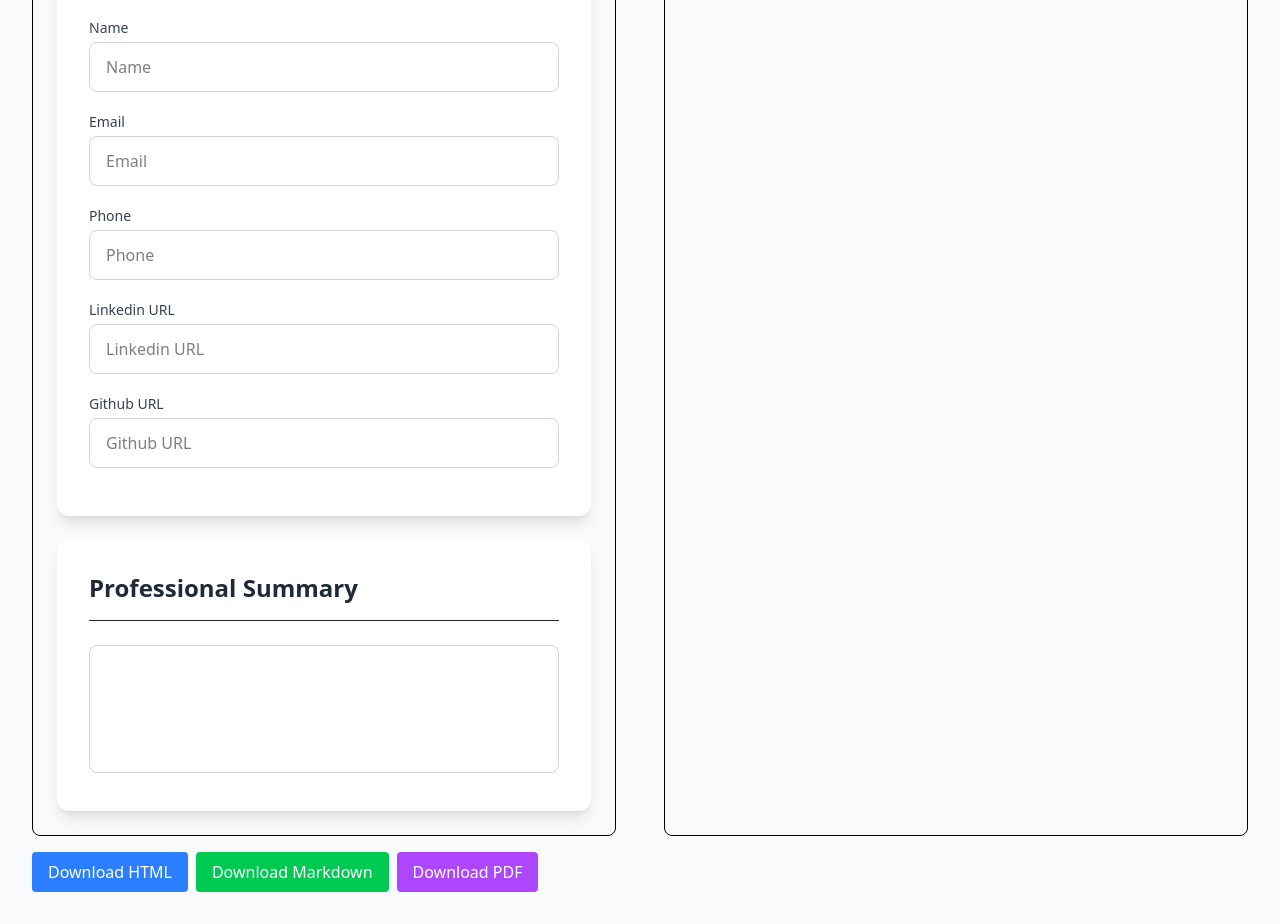
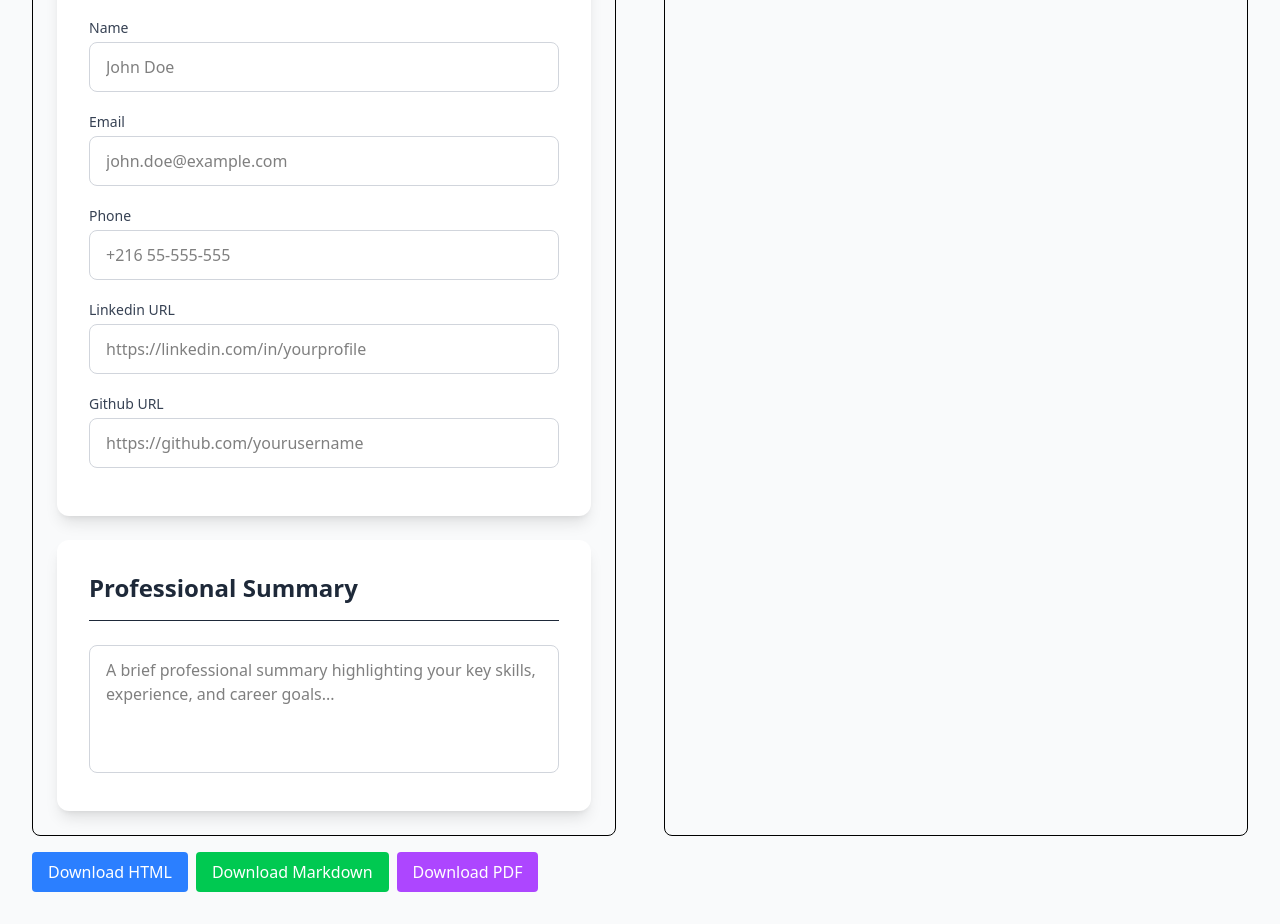
Before and after one commit to AyKrimino/resume-generator, a Next.js app in the folder frontend/: page / in a window 1280 px wide. Shown: the part 200-1124 px from the top of the page. Built offline with nearby package versions, Linux system fonts and the light colour scheme; no server answers.

Commit message:
feat(frontend): add field hints and link summary to ResumePreview component

```diff
--- a/frontend/src/app/page.tsx
+++ b/frontend/src/app/page.tsx
@@ -11,6 +11,8 @@ export default function Home() {
   const [phone, setPhone] = useState("");
   const [linkedinUrl, setLinkedinUrl] = useState("");
   const [githubUrl, setGithubUrl] = useState("");
+
+  const [summary, setSummary] = useState("");
 
   const previewRef = useRef<HTMLDivElement>(null);
 
@@ -66,7 +68,7 @@ ${githubUrl ? `[GitHub](${githubUrl})` : ""}
                   </label>
                   <input
                     type="text"
-                    placeholder="Name"
+                    placeholder="John Doe"
                     className="mb-4 w-full px-4 py-3 border border-gray-300 rounded-lg focus:ring-2 focus:ring-blue-900 focus:border-transparent"
                     value={name}
                     onChange={(e) => setName(e.target.value)}
@@ -78,7 +80,7 @@ ${githubUrl ? `[GitHub](${githubUrl})` : ""}
                   </label>
                   <input
                     type="email"
-                    placeholder="Email"
+                    placeholder="john.doe@example.com"
                     className="mb-4 w-full px-4 py-3 border border-gray-300 rounded-lg focus:ring-2 focus:ring-blue-900 focus:border-transparent"
                     value={email}
                     onChange={(e) => setEmail(e.target.value)}
@@ -90,7 +92,7 @@ ${githubUrl ? `[GitHub](${githubUrl})` : ""}
                   </label>
                   <input
                     type="tel"
-                    placeholder="Phone"
+                    placeholder="+216 55-555-555"
                     className="mb-4 w-full px-4 py-3 border border-gray-300 rounded-lg focus:ring-2 focus:ring-blue-900 focus:border-transparent"
                     value={phone}
                     onChange={(e) => setPhone(e.target.value)}
@@ -102,7 +104,7 @@ ${githubUrl ? `[GitHub](${githubUrl})` : ""}
                   </label>
                   <input
                     type="url"
-                    placeholder="Linkedin URL"
+                    placeholder="https://linkedin.com/in/yourprofile"
                     className="mb-4 w-full px-4 py-3 border border-gray-300 rounded-lg focus:ring-2 focus:ring-blue-900 focus:border-transparent"
                     value={linkedinUrl}
                     onChange={(e) => setLinkedinUrl(e.target.value)}
@@ -114,7 +116,7 @@ ${githubUrl ? `[GitHub](${githubUrl})` : ""}
                   </label>
                   <input
                     type="url"
-                    placeholder="Github URL"
+                    placeholder="https://github.com/yourusername"
                     className="mb-4 w-full px-4 py-3 border border-gray-300 rounded-lg focus:ring-2 focus:ring-blue-900 focus:border-transparent"
                     value={githubUrl}
                     onChange={(e) => setGithubUrl(e.target.value)}
@@ -126,7 +128,12 @@ ${githubUrl ? `[GitHub](${githubUrl})` : ""}
               <h1 className="text-2xl font-semibold text-gray-800 mb-6 border-b pb-4">
                 Professional Summary
               </h1>
-              <textarea className="w-full px-4 py-3 border border-gray-300 rounded-lg h-32 resize-none focus:ring-2 focus:ring-blue-500 focus:border-transparent"></textarea>
+              <textarea
+                value={summary}
+                placeholder="A brief professional summary highlighting your key skills, experience, and career goals..."
+                onChange={(e) => setSummary(e.target.value)}
+                className="w-full px-4 py-3 border border-gray-300 rounded-lg h-32 resize-none focus:ring-2 focus:ring-blue-500 focus:border-transparent"
+              ></textarea>
             </section>
           </form>
           <div
@@ -139,6 +146,7 @@ ${githubUrl ? `[GitHub](${githubUrl})` : ""}
               phone={phone}
               linkedinUrl={linkedinUrl}
               githubUrl={githubUrl}
+              summary={summary}
             />
           </div>
         </div>
--- a/frontend/src/components/ResumePreview.tsx
+++ b/frontend/src/components/ResumePreview.tsx
@@ -6,6 +6,7 @@ interface ResumePreviewProps {
   phone: string;
   linkedinUrl: string;
   githubUrl: string;
+  summary: string;
 }
 
 const ResumePreview: FC<ResumePreviewProps> = ({
@@ -14,6 +15,7 @@ const ResumePreview: FC<ResumePreviewProps> = ({
   phone,
   linkedinUrl,
   githubUrl,
+  summary,
 }) => {
   return (
     <div>
@@ -26,6 +28,7 @@ const ResumePreview: FC<ResumePreviewProps> = ({
       <p>
         <a href={githubUrl}>{githubUrl}</a>
       </p>
+      <p>{summary}</p>
     </div>
   );
 };
```
